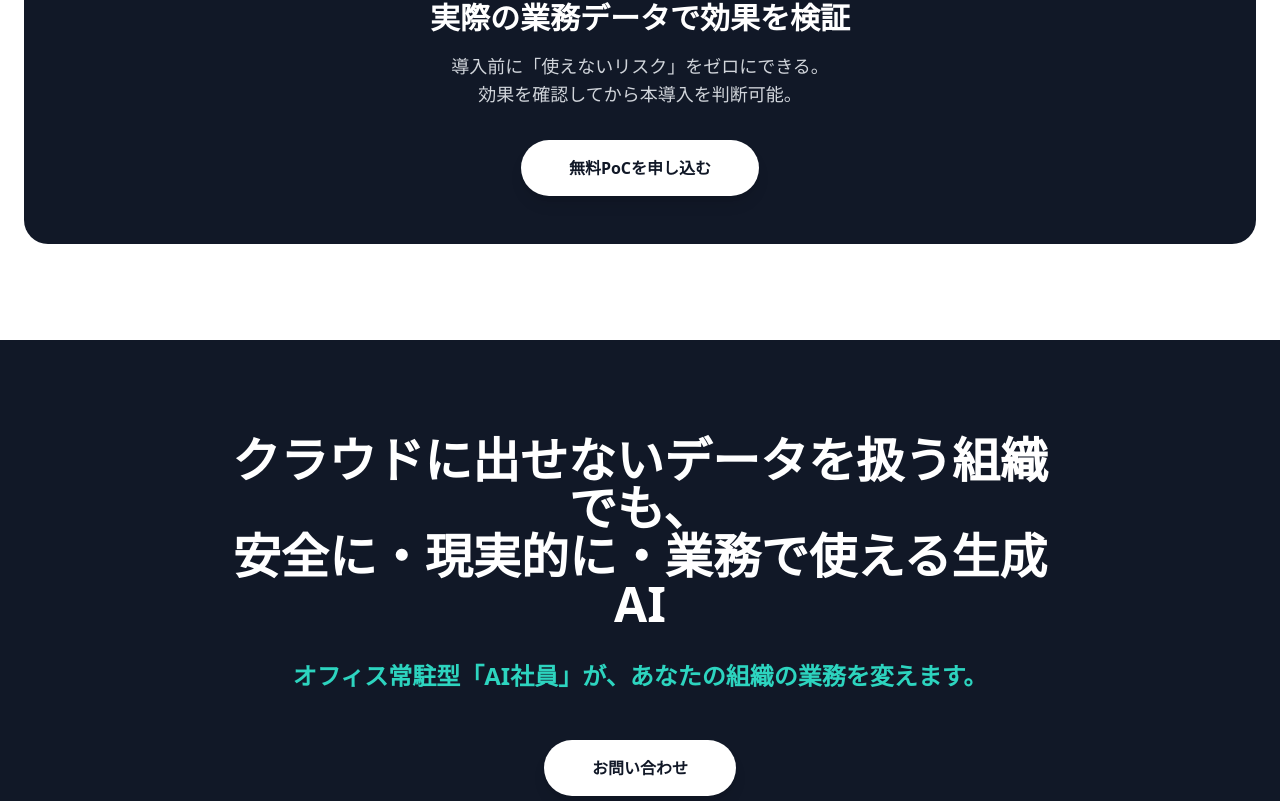
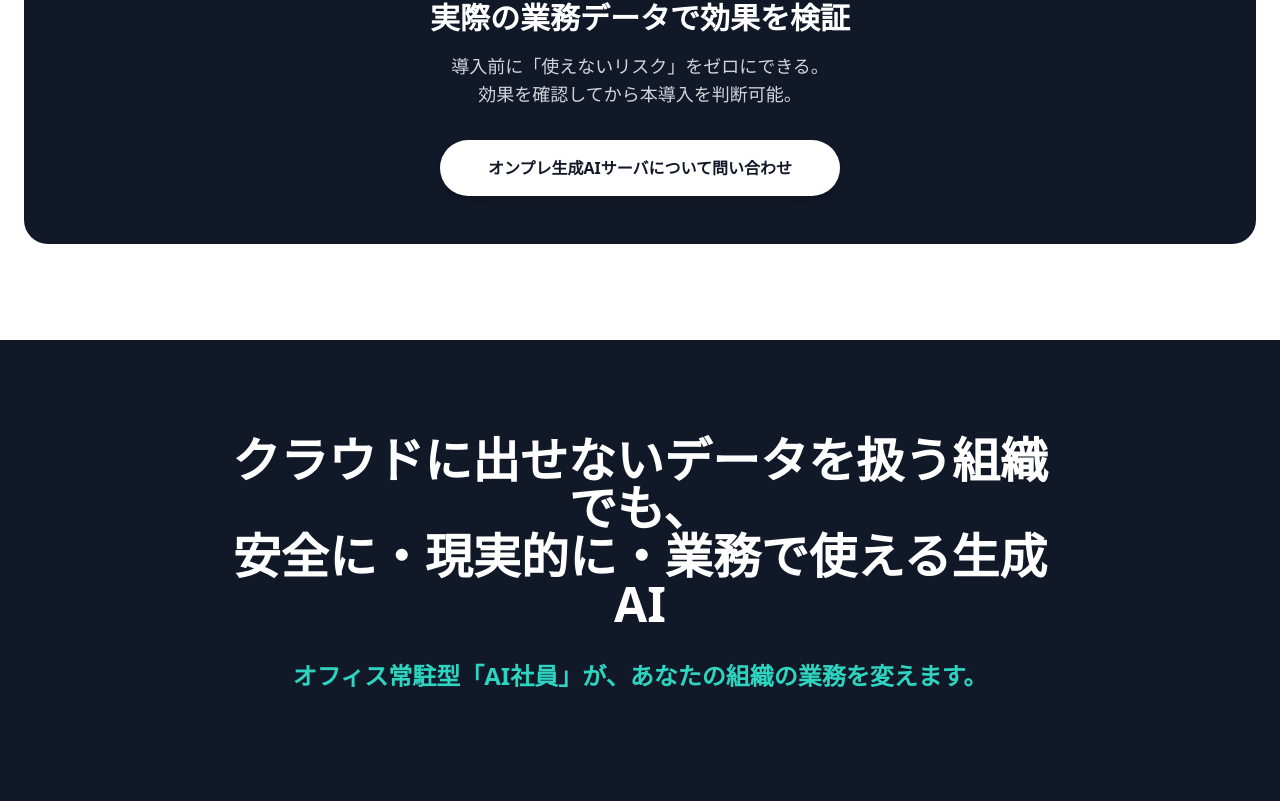
Before and after one commit to Takehiro-Ikeda/genai-web, a React (Vite) app: page /product-overview in a window 1280 px wide. Shown: the part 5039-5840 px from the top of the page. Built offline with nearby package versions, Linux system fonts and the light colour scheme.

Commit message:
文言修正20260110

```diff
--- a/src/pages/product-overview/page.tsx
+++ b/src/pages/product-overview/page.tsx
@@ -310,10 +310,10 @@ export default function ProductOverviewPage() {
             </p>
             <div className="flex flex-col sm:flex-row gap-4 justify-center">
               <Link
-                to="/contact"
+                to="/contact?type=poc"
                 className="inline-block bg-white text-gray-900 px-12 py-4 rounded-full text-base font-semibold hover:bg-gray-100 transition-all shadow-lg whitespace-nowrap cursor-pointer"
               >
-                無料PoCを申し込む
+                オンプレ生成AIサーバについて問い合わせ
               </Link>
             </div>
           </div>
@@ -330,12 +330,6 @@ export default function ProductOverviewPage() {
           <p className="text-2xl font-semibold text-teal-400 mb-12">
             オフィス常駐型「AI社員」が、あなたの組織の業務を変えます。
           </p>
-          <Link
-            to="/contact"
-            className="inline-block bg-white text-gray-900 px-12 py-4 rounded-full text-base font-semibold hover:bg-gray-100 transition-all shadow-lg whitespace-nowrap cursor-pointer"
-          >
-            お問い合わせ
-          </Link>
         </div>
       </section>
 
```
